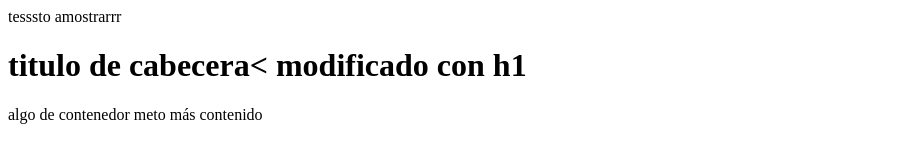
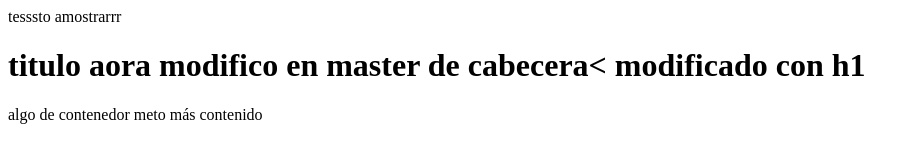
Before and after one commit to fcampanagit/hyperblog, a plain HTML site: page blogspot.html in a window 1280 px wide. Shown: the whole page, without its empty margins (0-919 px from the left). Drawn offline with Linux system fonts and the light colour scheme.

Commit message:
+h1 en master

```diff
--- a/blogspot.html
+++ b/blogspot.html
@@ -8,7 +8,7 @@
 
         <div id="contenedor">
             <div id="cabecera">
-                <h1>titulo de cabecera< modificado con h1</h1>
+                <h1>titulo aora modifico en master de cabecera< modificado con h1</h1>
 
 
             </div>
```
